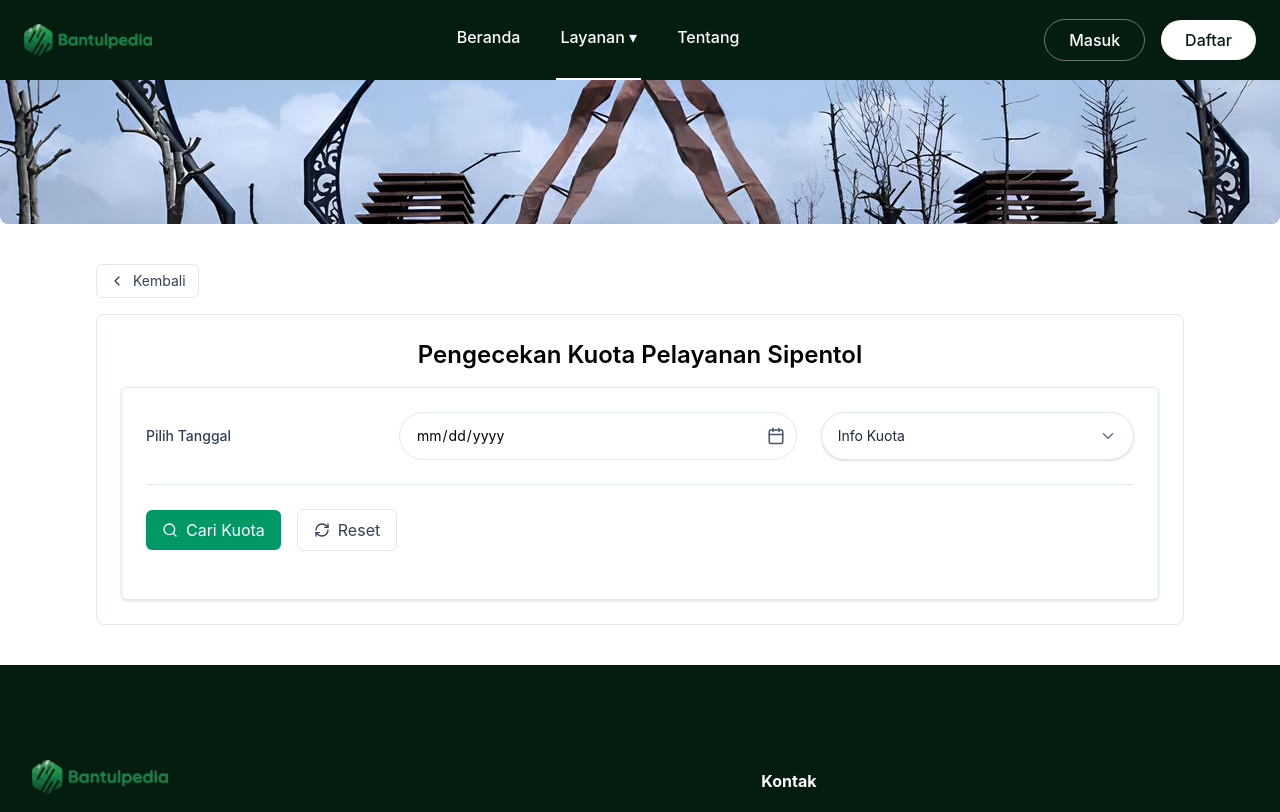
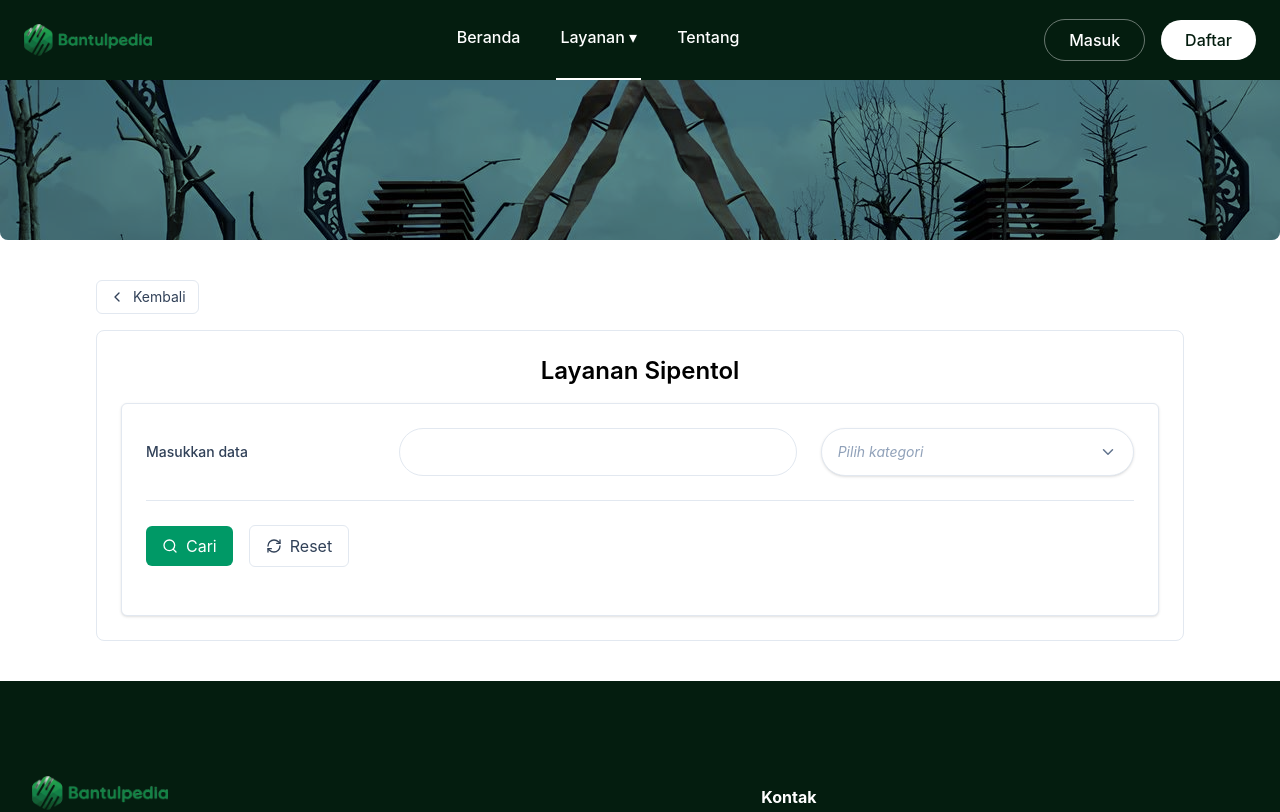
Before and after one commit to ulfhiraa/bantulpedia-website, a React (Vite) app: page /layanan/publik/pajakretri/sipenthol in a window 1280 px wide. Shown: the top 812 px of the page. Built offline with nearby package versions, Linux system fonts and the light colour scheme.

Commit message:
memperbaiki penampilan dan hero bg

```diff
--- a/src/pages/layanan/publik/pajakretri/RealisasiRetribusi.jsx
+++ b/src/pages/layanan/publik/pajakretri/RealisasiRetribusi.jsx
@@ -293,10 +293,15 @@ export default function RealisasiRetribusi() {
     <div className="min-h-screen bg-gray-50 flex flex-col">
       <Navbar />
 
-      <div
-        className="h-40 md:h-56 bg-cover bg-center rounded-b-lg"
-        style={{ backgroundImage: `url(${heroBg})` }}
-      />
+      <div className="h-40 md:h-60 relative rounded-b-lg overflow-hidden">
+              {/* layer foto */}
+              <div
+                className="absolute inset-0 bg-cover bg-center"
+                style={{ backgroundImage: `url(${heroBg})` }}
+              />
+              {/* layer hijau transparan */}
+              <div className="absolute inset-0 bg-emerald-900/60  mix-blend-multiply" />
+            </div>
 
       <main className="container mx-auto px-6 lg:px-12 py-10">
         {/* back button outside the card */}
--- a/src/pages/layanan/publik/pajakretri/SiPenthol.jsx
+++ b/src/pages/layanan/publik/pajakretri/SiPenthol.jsx
@@ -10,15 +10,17 @@ const CATEGORIES = ["Info Kuota", "Info Tagihan", "Cek Kendaraan"];
 export default function SipentolCheck() {
   const [date, setDate] = useState("");
   const [dropdownOpen, setDropdownOpen] = useState(false);
-  const [category, setCategory] = useState(CATEGORIES[0]); // default Info Kuota
+
+  // 🔹 default kosong, bukan Info Kuota
+  const [category, setCategory] = useState("");
+
   const [loading, setLoading] = useState(false);
   const [resultMessage, setResultMessage] = useState(null);
-  const [extraInput, setExtraInput] = useState(""); // kode tagihan atau plat
+  const [extraInput, setExtraInput] = useState("");
   const [error, setError] = useState("");
   const ddRef = useRef(null);
   const dateRef = useRef(null);
 
-  // hide native date icon to avoid double icon
   const injectedCSS = `
     input[type="date"]::-webkit-calendar-picker-indicator { display: none !important; }
     input[type="date"] { -webkit-appearance: none; appearance: none; -moz-appearance: textfield; }
@@ -33,11 +35,9 @@ export default function SipentolCheck() {
     return () => window.removeEventListener("mousedown", onDoc);
   }, []);
 
-  // keep date when user switches category (so returning to Info Kuota keeps selection)
   useEffect(() => {
     setError("");
     setResultMessage(null);
-    // clear only extraInput when switching
     setExtraInput("");
   }, [category]);
 
@@ -45,14 +45,21 @@ export default function SipentolCheck() {
     const el = dateRef.current;
     if (!el) return;
     if (typeof el.showPicker === "function") {
-      try { el.showPicker(); return; } catch {}
+      try {
+        el.showPicker();
+        return;
+      } catch {}
     }
     el.focus();
-    try { el.click(); } catch {}
+    try {
+      el.click();
+    } catch {}
   };
 
-  // validation depending on category
   const validateForm = () => {
+    // 🔹 wajib pilih kategori dulu
+    if (!category) return "Pilih kategori layanan terlebih dahulu.";
+
     if (category === "Info Kuota") {
       if (!date) return "Silakan pilih tanggal untuk cek kuota.";
     } else if (category === "Info Tagihan") {
@@ -62,7 +69,8 @@ export default function SipentolCheck() {
     } else if (category === "Cek Kendaraan") {
       const v = (extraInput || "").trim();
       if (!v) return "Masukkan plat nomor kendaraan.";
-      if (!/^[A-Za-z]{1,4}\s?\d{1,4}([A-Za-z]{1,3})?$/.test(v)) return "Format plat nomor kemungkinan tidak valid.";
+      if (!/^[A-Za-z]{1,4}\s?\d{1,4}([A-Za-z]{1,3})?$/.test(v))
+        return "Format plat nomor kemungkinan tidak valid.";
     }
     return null;
   };
@@ -82,18 +90,27 @@ export default function SipentolCheck() {
     setTimeout(() => {
       setLoading(false);
       if (category === "Info Kuota") {
-        setResultMessage({ type: "success", text: `Kuota untuk tanggal ${date} tersedia. (contoh)` });
+        setResultMessage({
+          type: "success",
+          text: `Kuota untuk tanggal ${date} tersedia. (contoh)`,
+        });
       } else if (category === "Info Tagihan") {
-        setResultMessage({ type: "success", text: `Hasil Info Tagihan untuk kode "${extraInput.trim()}": Tagihan Rp 250.000 (contoh).` });
+        setResultMessage({
+          type: "success",
+          text: `Hasil Info Tagihan untuk kode "${extraInput.trim()}": Tagihan Rp 250.000 (contoh).`,
+        });
       } else {
-        setResultMessage({ type: "success", text: `Cek Kendaraan: Plat "${extraInput.trim().toUpperCase()}" terdaftar. (contoh)` });
+        setResultMessage({
+          type: "success",
+          text: `Cek Kendaraan: Plat "${extraInput.trim().toUpperCase()}" terdaftar. (contoh)`,
+        });
       }
     }, 800);
   };
 
   const handleReset = () => {
     setDate("");
-    setCategory(CATEGORIES[0]);
+    setCategory(""); // 🔹 reset ke "pilih kategori"
     setExtraInput("");
     setResultMessage(null);
     setError("");
@@ -103,21 +120,31 @@ export default function SipentolCheck() {
   const panelTitle = () => {
     if (category === "Info Tagihan") return "Pengecekan Tagihan";
     if (category === "Cek Kendaraan") return "Cek Kendaraan";
-    return "Pengecekan Kuota Pelayanan Sipentol";
+    if (category === "Info Kuota") return "Pengecekan Kuota Pelayanan Sipentol";
+    // default saat belum pilih
+    return "Layanan Sipentol";
   };
 
   const leftLabel = () => {
     if (category === "Info Kuota") return "Pilih Tanggal";
     if (category === "Info Tagihan") return "Masukkan Kode";
     if (category === "Cek Kendaraan") return "Masukkan Plat Nomor";
-    return "";
+    return "Masukkan data"; // default
   };
 
   const middlePlaceholder = () => {
     if (category === "Info Kuota") return "dd/mm/yyyy";
     if (category === "Info Tagihan") return "xxxxx/xxx/xx/xx/xxxx";
     if (category === "Cek Kendaraan") return "AB 1234 CD";
-    return "";
+    return ""; // default
+  };
+
+  const searchButtonLabel = () => {
+    if (!category) return "Cari";
+    if (category === "Info Kuota") return "Cari Kuota";
+    if (category === "Info Tagihan") return "Cek Tagihan";
+    if (category === "Cek Kendaraan") return "Cek Kendaraan";
+    return "Cari";
   };
 
   return (
@@ -125,14 +152,16 @@ export default function SipentolCheck() {
       <style>{injectedCSS}</style>
       <Navbar />
 
-      {/* banner */}
-      <div
-        className="h-40 md:h-56 bg-cover bg-center rounded-b-lg"
-        style={{ backgroundImage: `url(${heroBg})` }}
-      />
+      {/* banner dengan overlay hijau */}
+      <div className="h-40 md:h-60 relative rounded-b-lg overflow-hidden">
+        <div
+          className="absolute inset-0 bg-cover bg-center"
+          style={{ backgroundImage: `url(${heroBg})` }}
+        />
+        <div className="absolute inset-0 bg-emerald-900/60 mix-blend-multiply" />
+      </div>
 
       <main className="container mx-auto px-6 lg:px-24 py-10">
-        {/* back button outside the card */}
         <div className="mb-4">
           <button
             type="button"
@@ -145,19 +174,21 @@ export default function SipentolCheck() {
         </div>
 
         <div className="rounded-lg border border-slate-200 p-6">
-          <h2 className="text-center text-xl md:text-2xl font-semibold mb-4">{panelTitle()}</h2>
+          <h2 className="text-center text-xl md:text-2xl font-semibold mb-4">
+            {panelTitle()}
+          </h2>
 
           <div className="bg-white rounded-md shadow-sm border border-slate-200 p-6">
             <form onSubmit={handleSearch}>
-              {/* single row: left label (3) | middle input (5) | right dropdown (4) */}
-              {/* NOTE: changed items-start -> items-center so label aligns vertically */}
               <div className="grid grid-cols-1 md:grid-cols-12 gap-6 items-center">
-                {/* left label: make this a flex container so label text centers vertically */}
+                {/* label kiri */}
                 <div className="md:col-span-3 flex items-center">
-                  <label className="block text-sm font-medium text-slate-700 mb-0">{leftLabel()}</label>
+                  <label className="block text-sm font-medium text-slate-700 mb-0">
+                    {leftLabel()}
+                  </label>
                 </div>
 
-                {/* middle input: date or text */}
+                {/* input tengah */}
                 <div className="md:col-span-5">
                   {category === "Info Kuota" ? (
                     <div className="relative">
@@ -187,14 +218,14 @@ export default function SipentolCheck() {
                       placeholder={middlePlaceholder()}
                       className="w-full h-12 border border-slate-200 rounded-full px-4 text-sm focus:outline-none"
                       aria-label={leftLabel()}
+                      disabled={!category} // 🔹 disable sampai kategori dipilih
                     />
                   )}
                 </div>
 
-                {/* right dropdown */}
+                {/* dropdown kanan */}
                 <div className="md:col-span-4 flex items-center justify-end" ref={ddRef}>
                   <div className="w-full max-w-xs">
-                    <label className="block text-sm font-medium text-slate-700 mb-0 text-right"></label>
                     <div className="relative">
                       <button
                         type="button"
@@ -203,7 +234,15 @@ export default function SipentolCheck() {
                         aria-haspopup="listbox"
                         aria-expanded={dropdownOpen}
                       >
-                        <span className="text-sm text-slate-800">{category}</span>
+                        <span
+                          className={
+                            category
+                              ? "text-sm text-slate-800"
+                              : "text-sm text-slate-400 italic"
+                          }
+                        >
+                          {category || "Pilih kategori"}
+                        </span>
                         <ChevronDown size={18} className="text-slate-500" />
                       </button>
 
@@ -218,7 +257,11 @@ export default function SipentolCheck() {
                                 setDropdownOpen(false);
                                 setError("");
                               }}
-                              className={`w-full text-left px-4 py-2 text-sm ${c === category ? "bg-emerald-50 text-emerald-700 font-medium" : "text-slate-700 hover:bg-slate-50"}`}
+                              className={`w-full text-left px-4 py-2 text-sm ${
+                                c === category
+                                  ? "bg-emerald-50 text-emerald-700 font-medium"
+                                  : "text-slate-700 hover:bg-slate-50"
+                              }`}
                             >
                               {c}
                             </button>
@@ -238,7 +281,7 @@ export default function SipentolCheck() {
                   className="inline-flex items-center gap-2 bg-emerald-600 text-white px-4 py-2 rounded-md hover:bg-emerald-700 transition"
                 >
                   <Search size={16} />
-                  {category === "Info Kuota" ? "Cari Kuota" : category === "Info Tagihan" ? "Cek Tagihan" : "Cek Kendaraan"}
+                  {searchButtonLabel()}
                 </button>
 
                 <button
@@ -249,15 +292,17 @@ export default function SipentolCheck() {
                   <RefreshCw size={16} />
                   Reset
                 </button>
-
-                <div className="flex-1" />
               </div>
 
-              {error && <div className="mt-4 text-sm text-red-600">{error}</div>}
+              {error && (
+                <div className="mt-4 text-sm text-red-600">{error}</div>
+              )}
 
               <div className="mt-6">
                 {loading && (
-                  <div className="p-4 border border-slate-200 rounded bg-white text-slate-600">Mencari...</div>
+                  <div className="p-4 border border-slate-200 rounded bg-white text-slate-600">
+                    Mencari...
+                  </div>
                 )}
 
                 {!loading && resultMessage && resultMessage.type === "success" && (
```
Also changed, not shown: src/pages/layanan/publik/pajakretri/CekTagihan.jsx (+27 -15 lines).
